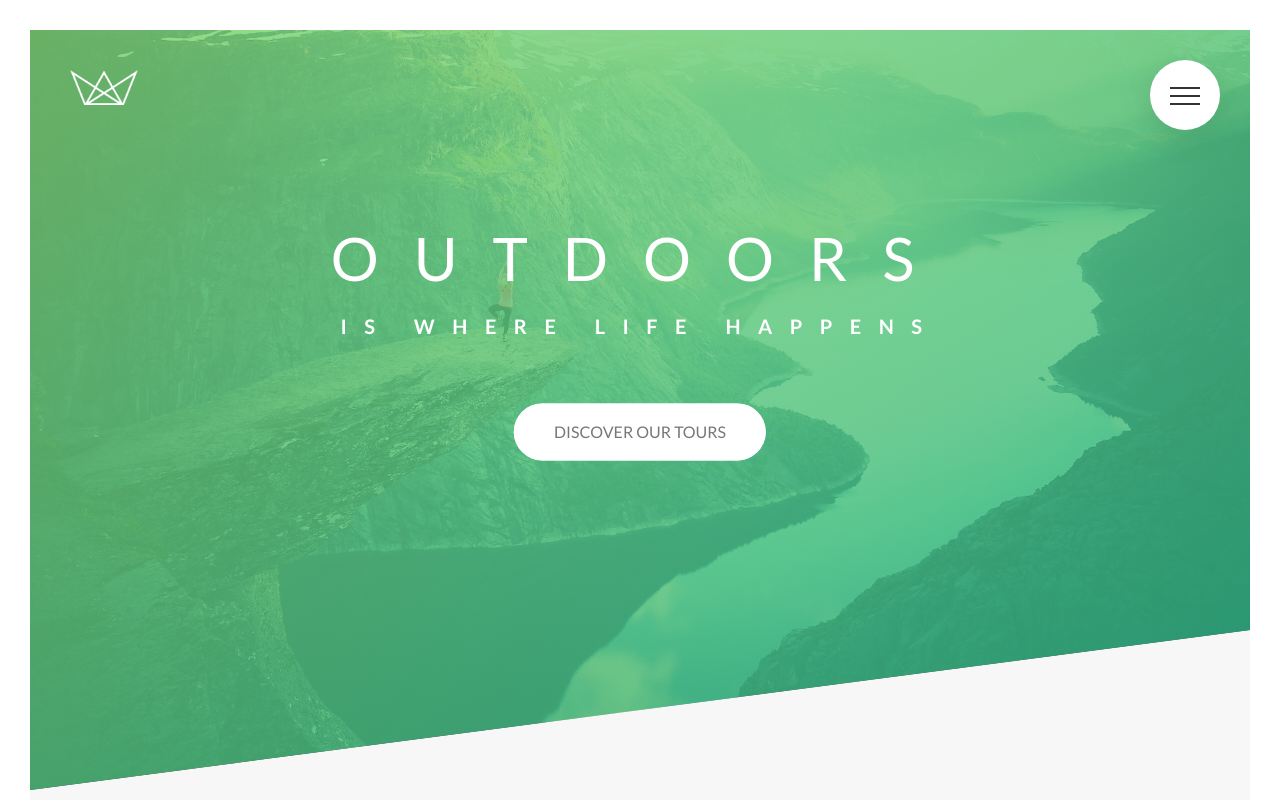
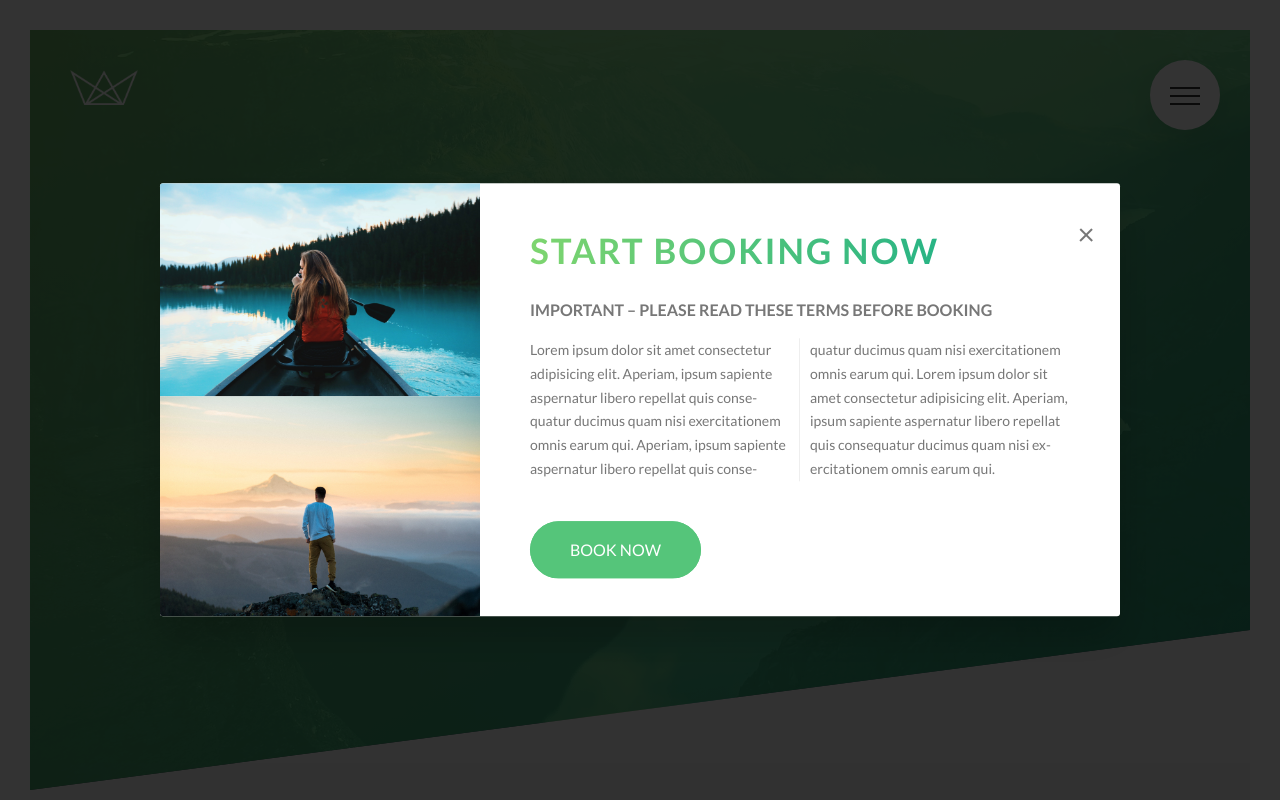
Before and after one commit to CodingByGopal/natours-advance-scss, a website: page index.html in a window 1280 px wide. Shown: the top 800 px of the page. Drawn offline with Linux system fonts and the light colour scheme.

Commit message:
Pop up progress

```diff
--- a/index.html
+++ b/index.html
@@ -394,6 +394,29 @@
         </div>
     </footer>
 
+    <div class="popup" id="popup">
+        <div class="popup__content">
+            <div class="popup__left">
+                <img src="img/nat-8.jpg" alt="Tour photo" class="popup__img">
+                <img src="img/nat-9.jpg" alt="Tour photo" class="popup__img">
+            </div>
+            <div class="popup__right">
+                <a href="#" class="popup__close">&times;</a>
+                <h2 class="heading-secondary u-margin-bottom-small">Start booking now</h2>
+                <h3 class="heading-tertiary u-margin-bottom-small">Important &ndash; Please read these terms before
+                    booking</h3>
+                <p class="popup__text">
+                    Lorem ipsum dolor sit amet consectetur adipisicing elit. Aperiam, ipsum sapiente aspernatur
+                    libero repellat quis consequatur ducimus quam nisi exercitationem omnis earum qui. Aperiam,
+                    ipsum sapiente aspernatur libero repellat quis consequatur ducimus quam nisi exercitationem
+                    omnis earum qui. Lorem ipsum dolor sit amet consectetur adipisicing elit. Aperiam, ipsum sapiente
+                    aspernatur libero repellat quis consequatur ducimus quam nisi exercitationem omnis earum qui.
+                </p>
+                <a href="#" class="btn btn--green">Book now</a>
+            </div>
+        </div>
+    </div>
+
     <!-- <div class="grid-test">
         <div class="row">
             <div class="col-1-of-2">
--- a/sass/abstracts/_mixins.scss
+++ b/sass/abstracts/_mixins.scss
@@ -5,3 +5,10 @@
         clear: both;
     }
 }
+
+@mixin absCenter {
+    position: absolute;
+    top: 50%;
+    left: 50%;
+    transform: translate(-50%, -50%);
+}
--- /dev/null
+++ b/sass/components/_popup.scss
@@ -0,0 +1,83 @@
+@use "../abstracts/variables" as v;
+@use "../abstracts/mixins" as m;
+
+.popup {
+    background-color: rgba(v.$color-black, .8);
+    height: 100vh;
+    width: 100%;
+    position: fixed;
+    top: 0;
+    left: 0;
+    z-index: 9999;
+
+    &__content {
+        @include m.absCenter;
+        width: 75%;
+        background-color: v.$color-white;
+        box-shadow: 0 2rem 4rem rgba(v.$color-black, .2);
+        border-radius: 3px;
+        display: table;
+        overflow: hidden;
+
+
+    }
+
+    &__left {
+        width: 33.333333%;
+        display: table-cell;
+    }
+
+    &__right {
+        width: 66.6666667%;
+        display: table-cell;
+        vertical-align: middle;
+        padding: 3rem 5rem;
+    }
+
+    &__img {
+        display: block;
+        width: 100%;
+    }
+
+    &__close {
+
+        &:link,
+        &:visited {
+            color: v.$color-grey-dark;
+            position: absolute;
+            top: 2.5rem;
+            right: 2.5rem;
+            font-size: 3rem;
+            text-decoration: none;
+            display: inline-block;
+        }
+
+        &:hover {
+            color: v.$color-primary;
+        }
+    }
+
+    &__text {
+        font-size: 1.4rem;
+        margin-bottom: 4rem;
+        column-count: 2;
+        column-gap: 2rem;
+        column-rule: 1px solid v.$color-grey-light-2;
+        -webkit-column-count: 2;
+        -webkit-column-gap: 2rem;
+        -webkit-column-rule: 1px solid v.$color-grey-light-2;
+        -moz-column-count: 2;
+        -moz-column-gap: 2rem;
+        -moz-column-rule: 1px solid v.$color-grey-light-2;
+        -ms-column-count: 2;
+        -ms-column-gap: 2rem;
+        -ms-column-rule: 1px solid v.$color-grey-light-2;
+        -webkit-hyphens: auto;
+        -moz-hyphens: auto;
+        -ms-hyphens: auto;
+        hyphens: auto;
+    }
+
+
+
+}
--- a/sass/main.scss
+++ b/sass/main.scss
@@ -12,6 +12,7 @@
 @use "./components/composition";
 @use "./components/feature-box";
 @use "./components/form";
+@use "./components/popup";
 @use "./components/story";
 
 @use "./layout/footer";
```
Also changed, not shown: css/style.css, 1 other file.
